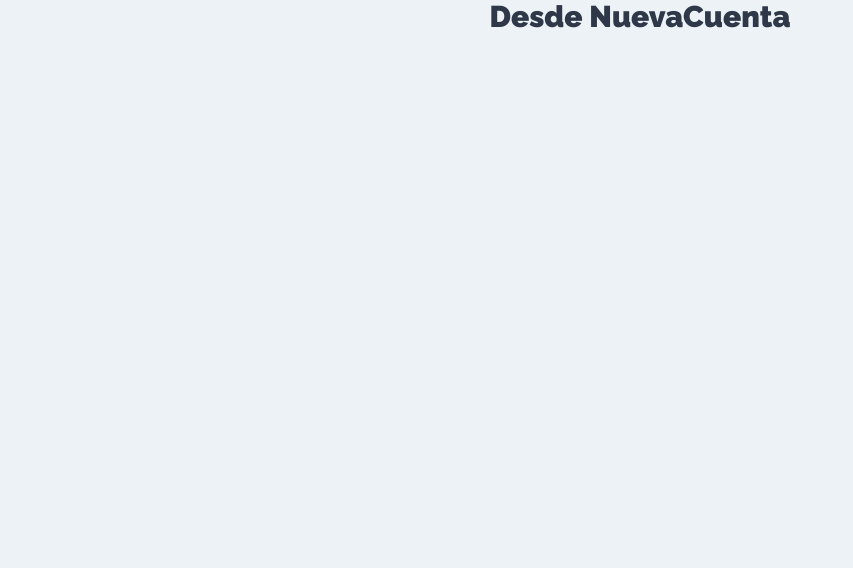
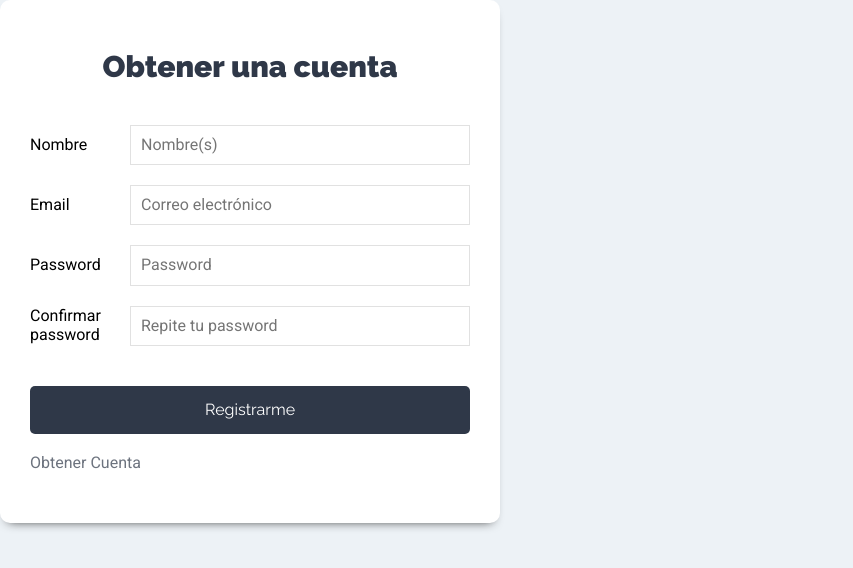
Before and after one commit to D-aniela/MERN-practice, a React (Create React App) app: page /nueva-cuenta in a window 1280 px wide. Shown: the top 568 px of the page, without its empty margins (0-853 px from the left). Built offline with nearby package versions, Linux system fonts and the light colour scheme.

Commit message:
modificar el componente de nueva cuenta, agregar formulario

```diff
--- a/src/components/auth/Login.js
+++ b/src/components/auth/Login.js
@@ -41,7 +41,7 @@
           </div>
 
           <div className="campo-form">
-            <label htmlFor="email">Password</label>
+            <label htmlFor="password">Password</label>
             <input
               type="password"
               id="password"
--- a/src/components/auth/NuevaCuenta.js
+++ b/src/components/auth/NuevaCuenta.js
@@ -1,7 +1,98 @@
-import React from 'react'
+import React, { useState } from 'react'
+import { Link } from 'react-router-dom'
 
 const NuevaCuenta = () => {
-  return <h1>Desde NuevaCuenta</h1>
+  // Definir state para iniciar sesion
+  const [usuario, guardarUsuario] = useState({
+    nombre: '',
+    email: '',
+    password: '',
+    confirmar: ''
+  })
+
+  //Extraer usuario
+  const { email, password, nombre, confirmar } = usuario
+
+  const onChange = e => {
+    guardarUsuario({
+      ...usuario,
+      [e.target.name]: e.target.value
+    })
+  }
+
+  // Cuando el usuario quiere iniciar sesion
+  const onSubmit = e => {
+    e.preventDefault()
+  }
+
+  return (
+    <div className="form-usuuario">
+      <div className="contenedor-form sombra-dark">
+        <h1>Obtener una cuenta</h1>
+
+        <form onSubmit={onSubmit}>
+          <div className="campo-form">
+            <label htmlFor="nombre">Nombre</label>
+            <input
+              type="text"
+              id="nombre"
+              name="nombre"
+              placeholder="Nombre(s)"
+              value={nombre}
+              onChange={onChange}
+            />
+          </div>
+
+          <div className="campo-form">
+            <label htmlFor="email">Email</label>
+            <input
+              type="email"
+              id="email"
+              name="email"
+              placeholder="Correo electrónico"
+              value={email}
+              onChange={onChange}
+            />
+          </div>
+
+          <div className="campo-form">
+            <label htmlFor="password">Password</label>
+            <input
+              type="password"
+              id="password"
+              name="password"
+              placeholder="Password"
+              value={password}
+              onChange={onChange}
+            />
+          </div>
+
+          <div className="campo-form">
+            <label htmlFor="confirmar">Confirmar password</label>
+            <input
+              type="password"
+              id="confirmar"
+              name="confirmar"
+              placeholder="Repite tu password"
+              value={confirmar}
+              onChange={onChange}
+            />
+          </div>
+
+          <div className="campo-form">
+            <input
+              type="submit"
+              className="btn btn-primario btn-block"
+              value="Registrarme"
+            />
+          </div>
+        </form>
+        <Link to={'/nueva-cuenta'} className="enlace-cuenta">
+          Obtener Cuenta
+        </Link>
+      </div>
+    </div>
+  )
 }
 
 export default NuevaCuenta
```
